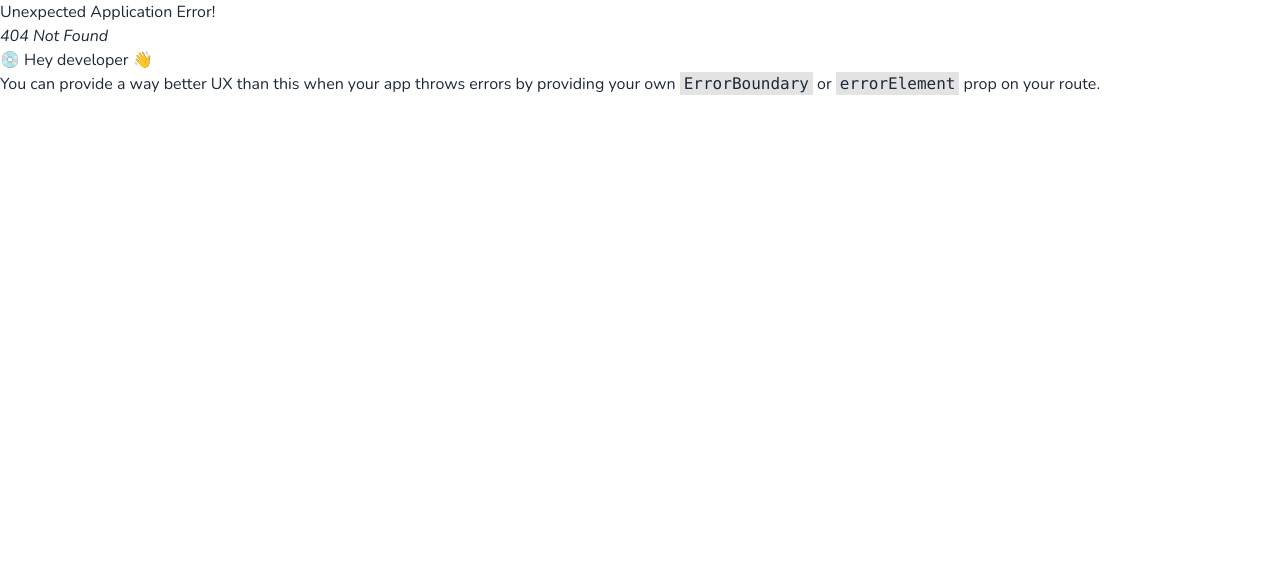
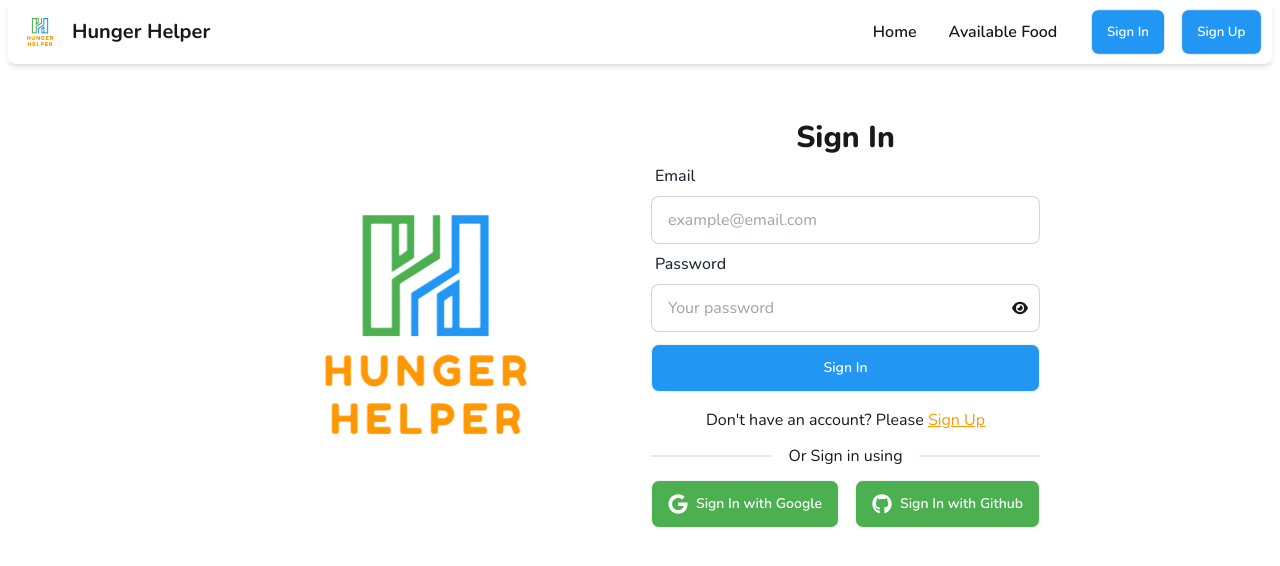
Before and after one commit to yasin-arft/Hunger-Helper-Client, a React (Vite) app: page /sign_in in a window 1280 px wide. Before the commit this address had no page. Shown: the top 566 px of the page. Built offline with nearby package versions, Linux system fonts and the light colour scheme.

Commit message:
sign in page created

```diff
--- a/index.html
+++ b/index.html
@@ -1,13 +1,16 @@
 <!doctype html>
 <html lang="en">
+
 <head>
   <meta charset="UTF-8" />
   <link rel="icon" type="image/png" href="/src/assets/logo/hunger_helper_icon.png" />
   <meta name="viewport" content="width=device-width, initial-scale=1.0" />
   <title>Hunger Helper</title>
 </head>
-  <body class="font-nunito">
+
+<body class="font-nunito text-dark">
   <div id="root"></div>
   <script type="module" src="/src/main.jsx"></script>
 </body>
+
 </html>
--- a/package.json
+++ b/package.json
@@ -14,6 +14,8 @@
     "match-sorter": "^6.3.4",
     "react": "^18.2.0",
     "react-dom": "^18.2.0",
+    "react-hook-form": "^7.51.4",
+    "react-icons": "^5.2.1",
     "react-router-dom": "^6.23.0",
     "sort-by": "^1.2.0"
   },
--- a/src/layouts/Root.jsx
+++ b/src/layouts/Root.jsx
@@ -7,7 +7,7 @@ const Root = () => {
       <header className="container mx-auto px-2">
         <Navbar />
       </header>
-      <main>
+      <main className="container mx-auto px-2">
         <Outlet />
       </main>
       <footer></footer>
--- /dev/null
+++ b/src/pages/home/Home.jsx
@@ -0,0 +1,11 @@
+
+
+const Home = () => {
+  return (
+    <div>
+      This is home
+    </div>
+  );
+};
+
+export default Home;
--- a/src/pages/shared/navbar/Navbar.jsx
+++ b/src/pages/shared/navbar/Navbar.jsx
@@ -1,9 +1,10 @@
 import NavItem from "./NavItem";
 import logo from '../../../assets/logo/hunger_helper_logo.png';
-import { Link } from "react-router-dom";
+import { Link, useNavigate } from "react-router-dom";
 
 const Navbar = () => {
   const user = false;
+  const navigate = useNavigate();
 
   const navItemData = [
     { path: '/', text: 'Home' },
@@ -23,8 +24,22 @@ const Navbar = () => {
     }
   </>
 
+  const userControls = <>
+    {
+      user ? <button className="btn btn-sm lg:btn-md bg-blue-light hover:bg-blue-dark text-white font-semibold text-base">Sing Out</button> :
+        <>
+          <button
+            onClick={() => navigate('/sign_in')}
+            className="btn btn-sm lg:btn-md bg-blue-light hover:bg-blue-dark text-white font-semibold text-base mr-3">Sign In</button>
+          <button
+            onClick={() => navigate('/sign_up')}
+            className="btn btn-sm lg:btn-md bg-blue-light hover:bg-blue-dark text-white font-semibold text-base">Sign Up</button>
+        </>
+    }
+  </>;
+
   return (
-    <div className="navbar bg-base-100 shadow">
+    <div className="navbar bg-base-100 shadow-md rounded-lg">
       <div className="navbar-start w-auto flex-1">
         <Link to={'/'}>
           <div className="flex gap-2 h-full items-center">
@@ -40,8 +55,7 @@ const Navbar = () => {
       </div>
       <div className="navbar-end items-center w-auto">
         <div className="hidden lg:block">
-          <button className="btn bg-blue-light hover:bg-blue-dark text-white font-semibold text-base mr-3">Sign In</button>
-          <button className="btn bg-blue-light hover:bg-blue-dark text-white font-semibold text-base">Sign Up</button>
+          {userControls}
         </div>
         <div className="dropdown">
           <div tabIndex={0} role="button" className="btn btn-ghost lg:hidden">
@@ -52,12 +66,7 @@ const Navbar = () => {
               {navItems}
             </ul>
             <div className="flex flex-col">
-              {
-                user ? <button className="btn btn-sm bg-blue-light hover:bg-blue-dark text-white font-semibold text-base">Sing Out</button> : <>
-                  <button className="btn btn-sm bg-blue-light hover:bg-blue-dark text-white font-semibold text-base">Sign In</button>
-                  <button className="btn btn-sm bg-blue-light hover:bg-blue-dark text-white font-semibold text-base">Sign Up</button>
-                </>
-              }
+              {userControls}
             </div>
           </div>
         </div>
--- /dev/null
+++ b/src/pages/signIn/SignIn.jsx
@@ -0,0 +1,86 @@
+import { useForm } from "react-hook-form";
+import { Link } from "react-router-dom";
+import { FaGoogle, FaGithub } from "react-icons/fa";
+import { FaEye, FaEyeSlash } from "react-icons/fa6";
+import logo from '../../assets/logo/hunger_helper_logo.png';
+import { useState } from "react";
+
+const SignIn = () => {
+  const { register, handleSubmit, formState: { errors } } = useForm();
+  const [hidePassword, setHidePassword] = useState(true);
+
+  // login handler
+  const handleSignIn = data => {
+    const email = data.email;
+    const password = data.password;
+    console.log(email, password);
+  }
+
+  return (
+    <div className="hero my-10">
+      <div className="hero-content flex-col lg:flex-row gap-10">
+        <img src={logo} className="max-w-sm rounded-lg" />
+        <div>
+          <h2 className="text-3xl font-extrabold text-center">Sign In</h2>
+          <form onSubmit={handleSubmit(handleSignIn)}>
+            {/* email */}
+            <label className="form-control w-full">
+              <div className="label">
+                <span className="label-text text-base font-medium">Email</span>
+              </div>
+              <input
+                {...register('email', {
+                  required: 'Provide your email'
+                })}
+                type="email" placeholder="example@email.com" className="input input-bordered w-full" />
+            </label>
+            {errors.email && (<small className="text-error">{errors.email.message}</small>)}
+
+            {/* password */}
+            <label className="form-control w-full">
+              <div className="label">
+                <span className="label-text text-base font-medium">Password</span>
+              </div>
+              <div className="relative">
+                <input
+                  {...register('password', {
+                    required: 'Provide your password'
+                  })}
+                  type={hidePassword ? "password" : "text"}
+                  placeholder="Your password" className="input input-bordered w-full" />
+                <span onClick={() => setHidePassword(!hidePassword)} className="absolute top-1/2 right-2 -translate-y-1/2 cursor-pointer p-1 w-6">
+                  {
+                    hidePassword ? <FaEye /> : <FaEyeSlash />
+                  }
+                </span>
+              </div>
+            </label>
+            {errors.password && (<small className="text-error">{errors.password.message}</small>)}
+
+            {/* form submit button */}
+            <input type="submit" value="Sign In" className="btn bg-blue-light text-white w-full mt-3 hover:bg-blue-dark" />
+          </form>
+
+          {/* redirect to register */}
+          <p className="mt-4 text-center">Don&#39;t have an account? Please <Link className="underline text-orange-light" to={'/sign_up'}>Sign Up</Link></p>
+
+          <div className="divider">Or Sign in using</div>
+
+          {/* social login options */}
+          <div className="text-center">
+            <button className="btn bg-green-light hover:bg-green-dark text-white mr-4">
+              <FaGoogle className="text-xl" />
+              Sign In with Google
+            </button>
+            <button className="btn bg-green-light hover:bg-green-dark text-white">
+              <FaGithub className="text-xl" />
+              Sign In with Github
+            </button>
+          </div>
+        </div>
+      </div>
+    </div>
+  );
+};
+
+export default SignIn;
--- /dev/null
+++ b/src/pages/signUp/SignUp.jsx
@@ -0,0 +1,9 @@
+const SignUp = () => {
+  return (
+    <div>
+      sign up
+    </div>
+  );
+};
+
+export default SignUp;
--- a/tailwind.config.js
+++ b/tailwind.config.js
@@ -18,6 +18,11 @@ export default {
           light: '#4CAF50 ',
           dark: '#388E3C'
         },
+        orange: {
+          light: '#FF9800',
+          dark: '#F57C00'
+        },
+        dark: '#191919'
       }
     },
   },
```
Also changed, not shown: src/providers/RoutesProvider.jsx (+17 -1 lines), 1 other file (tests, documents, lock files or other folders). Lines whose indentation alone changed are shown as unchanged.
